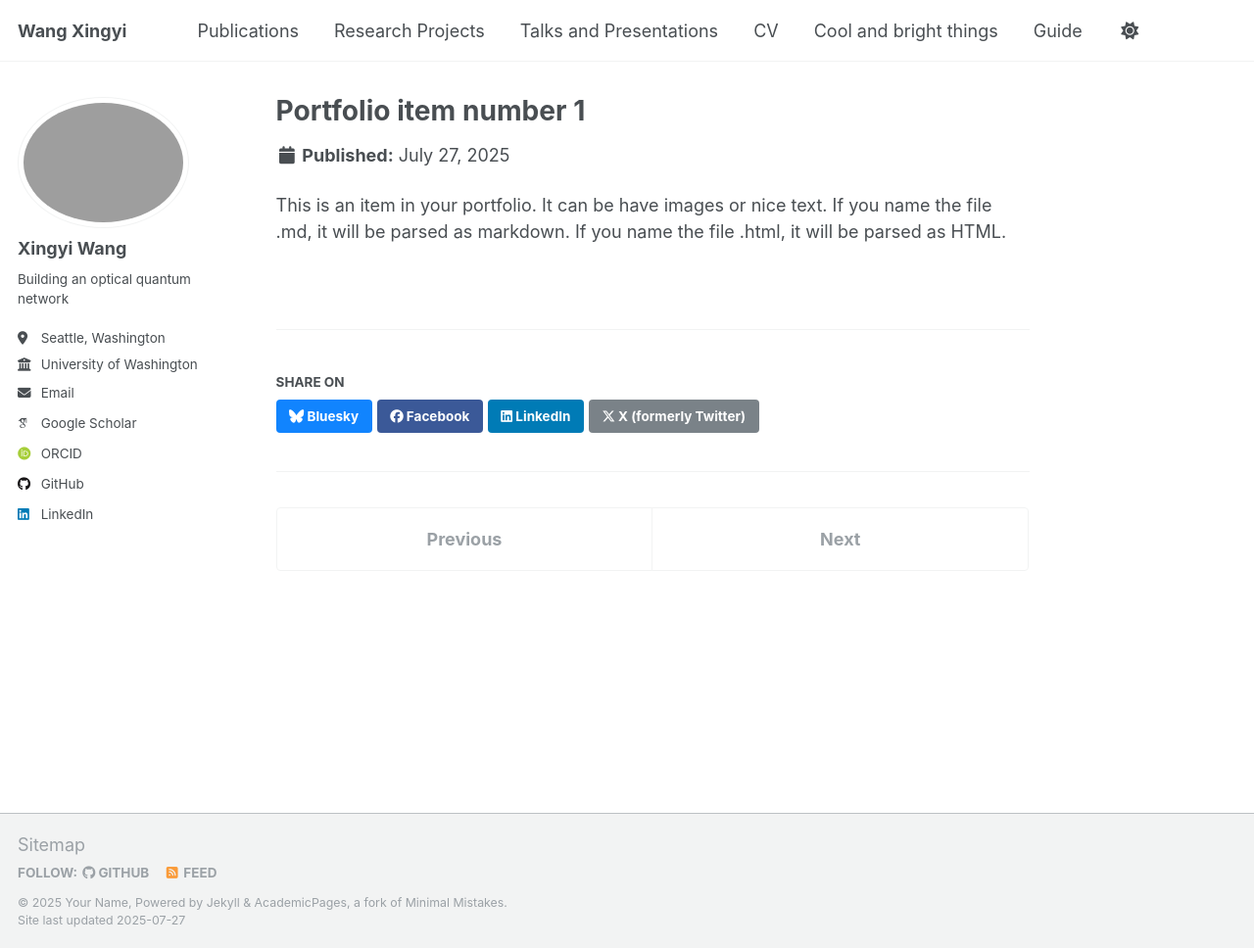
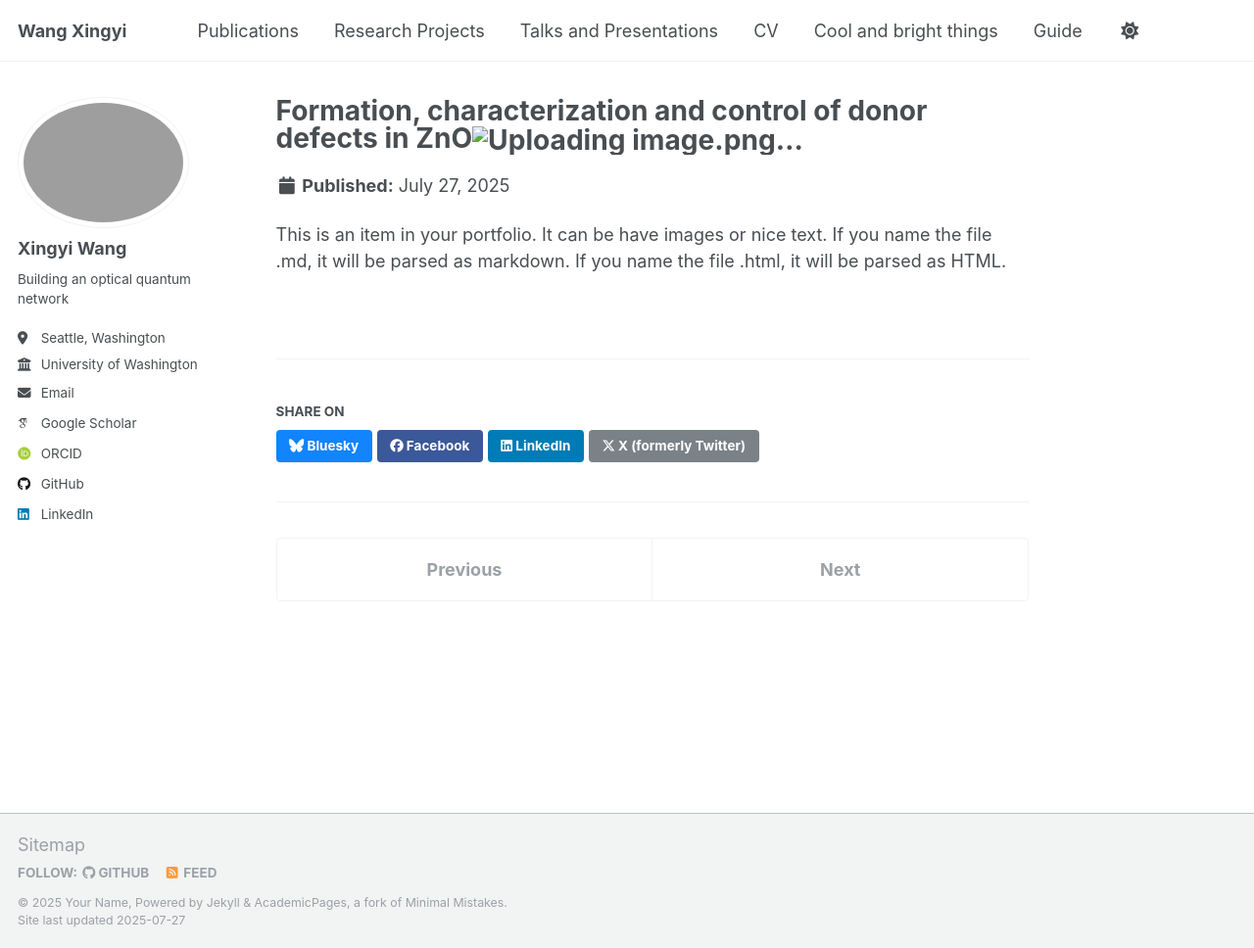
Before and after one commit to Waffelz/Xingyi_Wang, a Jekyll site: the page built from _portfolio/portfolio-1.md, in a window 1280 px wide and 968 px high. Shown: the whole window at 98% size. Built offline with Jekyll 4.4.1, drawn with Linux system fonts in a browser that asks for light colours; some web fonts are replaced.

Commit message:
Update portfolio-1.md

```diff
--- a/_portfolio/portfolio-1.md
+++ b/_portfolio/portfolio-1.md
@@ -1,5 +1,6 @@
 ---
-title: "Portfolio item number 1"
+title: "Formation, characterization and control of donor defects in ZnO![Uploading image.png…]()
+"
 excerpt: "Short description of portfolio item number 1<br/><img src='/images/500x300.png'>"
 collection: portfolio
 ---
```
